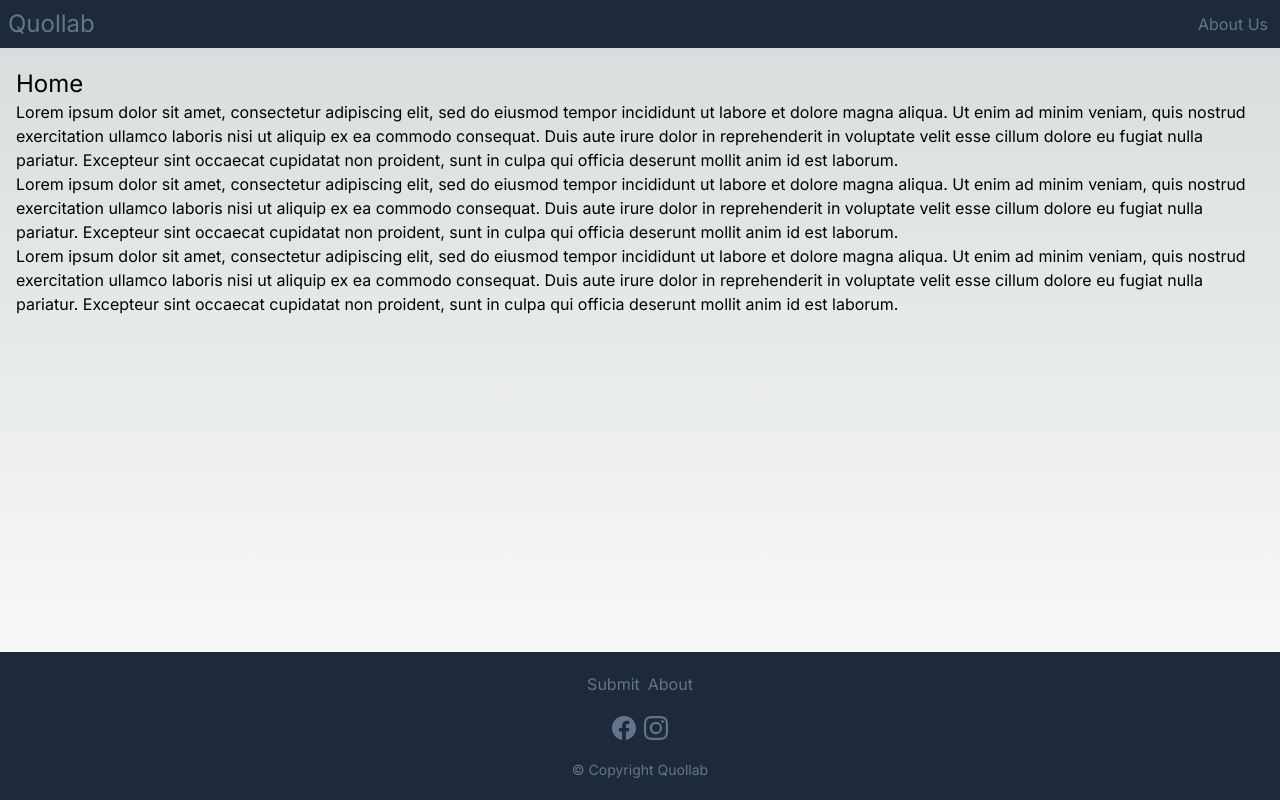
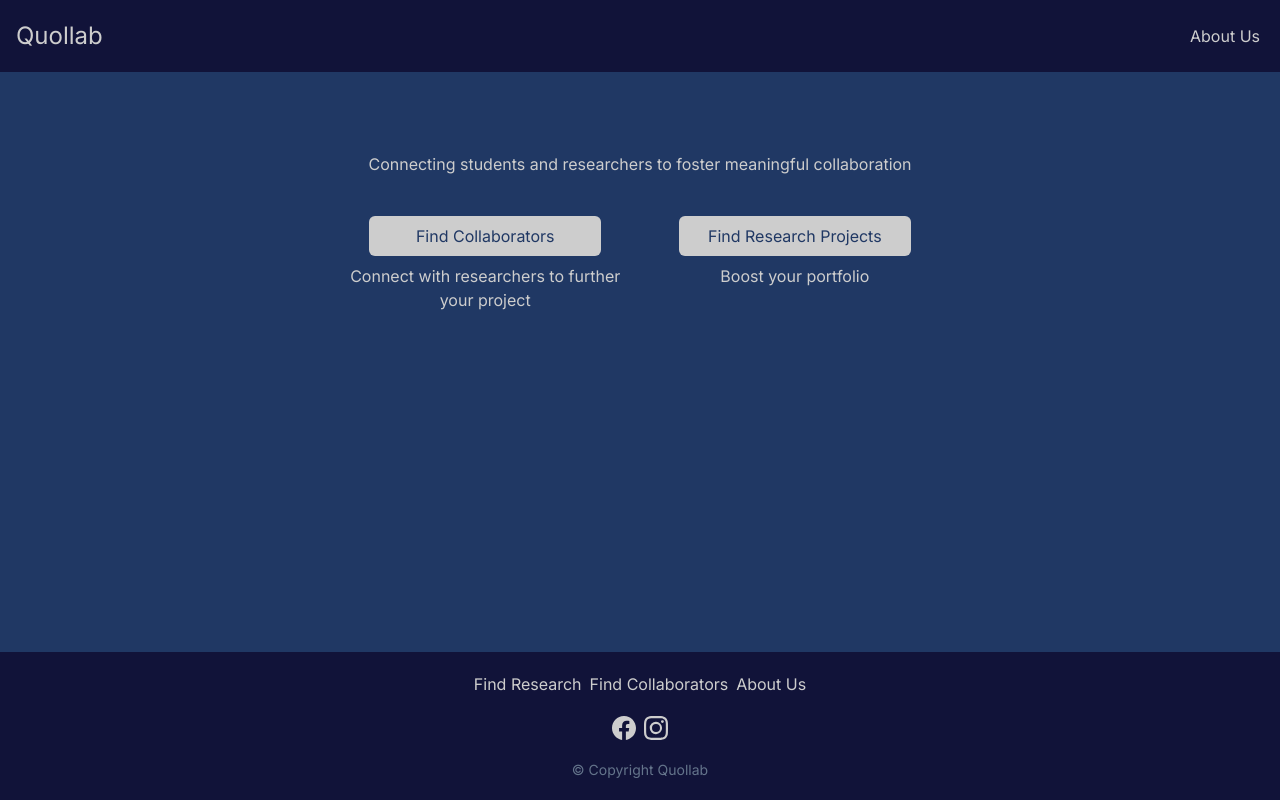
Before and after one commit to kimizake/Quallab, a Next.js app: page / in a window 1280 px wide. Built offline with nearby package versions, Linux system fonts and the light colour scheme.

Commit message:
Update colour scheme, landing page and add empty sign up pages

```diff
--- /dev/null
+++ b/app/find-collaborators/page.tsx
@@ -0,0 +1,5 @@
+const FindCollaborators = () => {
+  return <></>;
+};
+
+export default FindCollaborators;
--- /dev/null
+++ b/app/find-projects/page.tsx
@@ -0,0 +1,5 @@
+const FindProjects = () => {
+  return <></>;
+};
+
+export default FindProjects;
--- a/app/footer/Footer.tsx
+++ b/app/footer/Footer.tsx
@@ -2,13 +2,16 @@ import Link from "next/link";
 
 const Footer = () => {
   return (
-		<footer className="flex flex-col w-full bg-slate-800 p-5 text-center justify-center space-y-5 text-slate-500">
+    <footer className="flex flex-col w-full bg-dark-blue p-5 text-center justify-center space-y-5">
       <div className="flex flex-row space-x-2 justify-center">
-				<Link className="hover:text-white" href="/submit">
-					Submit
+        <Link className="hover:text-white" href="/find-projects">
+          Find Research
+        </Link>
+        <Link className="hover:text-white" href="/find-collaborators">
+          Find Collaborators
         </Link>
         <Link className="hover:text-white" href="/about">
-					About
+          About Us
         </Link>
       </div>
       <div className="flex flex-row justify-center space-x-2">
--- a/app/globals.css
+++ b/app/globals.css
@@ -1,30 +1,6 @@
 @tailwind base;
 @tailwind components;
 @tailwind utilities;
-
-:root {
-	--foreground-rgb: 0, 0, 0;
-	--background-start-rgb: 214, 219, 220;
-	--background-end-rgb: 255, 255, 255;
-}
-
-@media (prefers-color-scheme: dark) {
-	:root {
-		--foreground-rgb: 255, 255, 255;
-		--background-start-rgb: 0, 0, 0;
-		--background-end-rgb: 0, 0, 0;
-	}
-}
-
-body {
-	color: rgb(var(--foreground-rgb));
-	background: linear-gradient(
-			to bottom,
-			transparent,
-			rgb(var(--background-end-rgb))
-		)
-		rgb(var(--background-start-rgb));
-}
 
 @layer base {
   h1 {
--- a/app/layout.tsx
+++ b/app/layout.tsx
@@ -19,7 +19,9 @@ export default function RootLayout({
 }) {
   return (
     <html lang="en">
-			<body className={`${inter.className} flex flex-col h-screen w-full`}>
+      <body
+        className={`${inter.className} flex flex-col h-screen w-full bg-navy text-off-white`}
+      >
         <Navbar />
         <div className="flex justify-center flex-row flex-auto mx-2 my-5">
           {children}
--- a/app/navbar/Navbar.tsx
+++ b/app/navbar/Navbar.tsx
@@ -64,7 +64,7 @@ const NavBarLink = (props: {
 const Navbar = () => {
   const [isOpen, setIsOpen] = useState(false);
   return (
-    <nav className="sticky top-0 w-full z-50 bg-slate-800 flex flew-wrap flex-row items-center justify-between px-1 text-slate-500">
+    <nav className="sticky top-0 w-full z-50 bg-dark-blue flex flew-wrap flex-row items-center justify-between p-3">
       <div className="flex flex-row">
         <Link
           className="py-2 px-1 hover:text-white"
--- a/app/page.tsx
+++ b/app/page.tsx
@@ -1,34 +1,43 @@
+import Link from "next/link";
+
+const Button = (props: { label: string; href: string }) => {
+  return (
+    <Link
+      href={props.href}
+      className="bg-off-white text-navy text-center px-5 py-2 rounded-md hover:bg-dark-blue hover:text-off-white w-4/5"
+    >
+      {props.label}
+    </Link>
+  );
+};
+
 export default function Home() {
+  const BUTTONS = [
+    {
+      label: "Find Collaborators",
+      href: "/find-collaborators",
+      text: "Connect with researchers to further your project",
+    },
+    {
+      label: "Find Research Projects",
+      href: "/find-projects",
+      text: "Boost your portfolio",
+    },
+  ];
   return (
-    <main>
-      <h1>Home</h1>
-      <p>
-        Lorem ipsum dolor sit amet, consectetur adipiscing elit, sed do eiusmod
-        tempor incididunt ut labore et dolore magna aliqua. Ut enim ad minim
-        veniam, quis nostrud exercitation ullamco laboris nisi ut aliquip ex ea
-        commodo consequat. Duis aute irure dolor in reprehenderit in voluptate
-        velit esse cillum dolore eu fugiat nulla pariatur. Excepteur sint
-        occaecat cupidatat non proident, sunt in culpa qui officia deserunt
-        mollit anim id est laborum.
-      </p>
-      <p>
-        Lorem ipsum dolor sit amet, consectetur adipiscing elit, sed do eiusmod
-        tempor incididunt ut labore et dolore magna aliqua. Ut enim ad minim
-        veniam, quis nostrud exercitation ullamco laboris nisi ut aliquip ex ea
-        commodo consequat. Duis aute irure dolor in reprehenderit in voluptate
-        velit esse cillum dolore eu fugiat nulla pariatur. Excepteur sint
-        occaecat cupidatat non proident, sunt in culpa qui officia deserunt
-        mollit anim id est laborum.
-      </p>
-      <p>
-        Lorem ipsum dolor sit amet, consectetur adipiscing elit, sed do eiusmod
-        tempor incididunt ut labore et dolore magna aliqua. Ut enim ad minim
-        veniam, quis nostrud exercitation ullamco laboris nisi ut aliquip ex ea
-        commodo consequat. Duis aute irure dolor in reprehenderit in voluptate
-        velit esse cillum dolore eu fugiat nulla pariatur. Excepteur sint
-        occaecat cupidatat non proident, sunt in culpa qui officia deserunt
-        mollit anim id est laborum.
-      </p>
+    <main className="flex flex-col py-5 px-5 gap-10">
+      <div></div>
+      <div className="text-center">
+        Connecting students and researchers to foster meaningful collaboration
+      </div>
+      <div className="flex flex-col items-center md:items-start md:flex-row justify-center space-x-0 md:space-x-5 space-y-5 md:space-y-0">
+        {BUTTONS.map((button) => (
+          <div className="flex flex-col w-full md:w-1/2 items-center text-center space-y-2">
+            <Button label={button.label} href={button.href} />
+            <text>{button.text}</text>
+          </div>
+        ))}
+      </div>
     </main>
   );
 }
--- a/tailwind.config.ts
+++ b/tailwind.config.ts
@@ -1,20 +1,25 @@
-import type { Config } from 'tailwindcss'
+import type { Config } from "tailwindcss";
 
 const config: Config = {
   content: [
-    './pages/**/*.{js,ts,jsx,tsx,mdx}',
-    './components/**/*.{js,ts,jsx,tsx,mdx}',
-    './app/**/*.{js,ts,jsx,tsx,mdx}',
+    "./pages/**/*.{js,ts,jsx,tsx,mdx}",
+    "./components/**/*.{js,ts,jsx,tsx,mdx}",
+    "./app/**/*.{js,ts,jsx,tsx,mdx}",
   ],
   theme: {
     extend: {
       backgroundImage: {
-        'gradient-radial': 'radial-gradient(var(--tw-gradient-stops))',
-        'gradient-conic':
-          'conic-gradient(from 180deg at 50% 50%, var(--tw-gradient-stops))',
+        "gradient-radial": "radial-gradient(var(--tw-gradient-stops))",
+        "gradient-conic":
+          "conic-gradient(from 180deg at 50% 50%, var(--tw-gradient-stops))",
+      },
+      colors: {
+        "dark-blue": "#111339",
+        navy: "#203864",
+        "off-white": "#CDCDCD",
       },
     },
   },
   plugins: [],
-}
-export default config
+};
+export default config;
```
Lines whose indentation alone changed are shown as unchanged.
